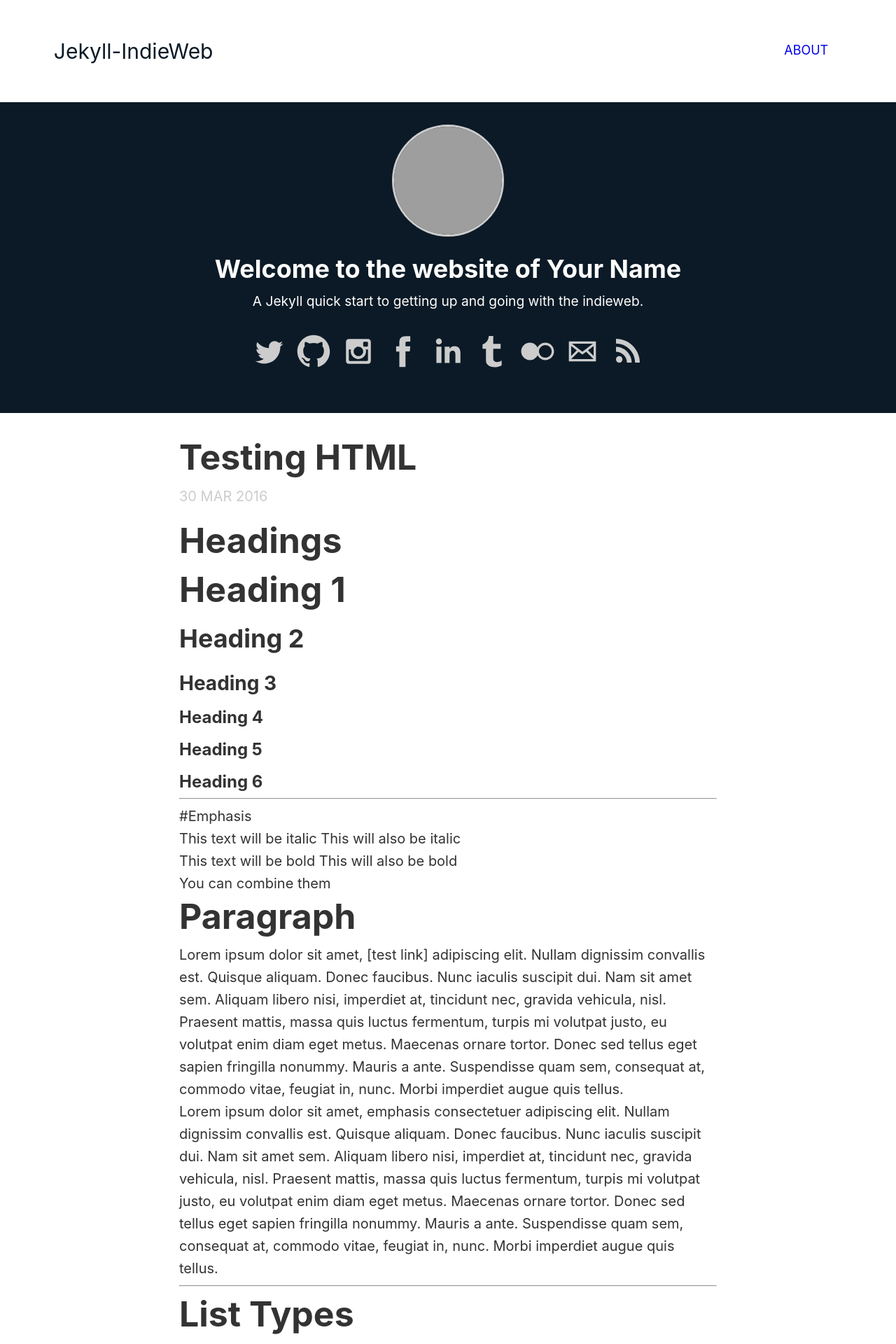
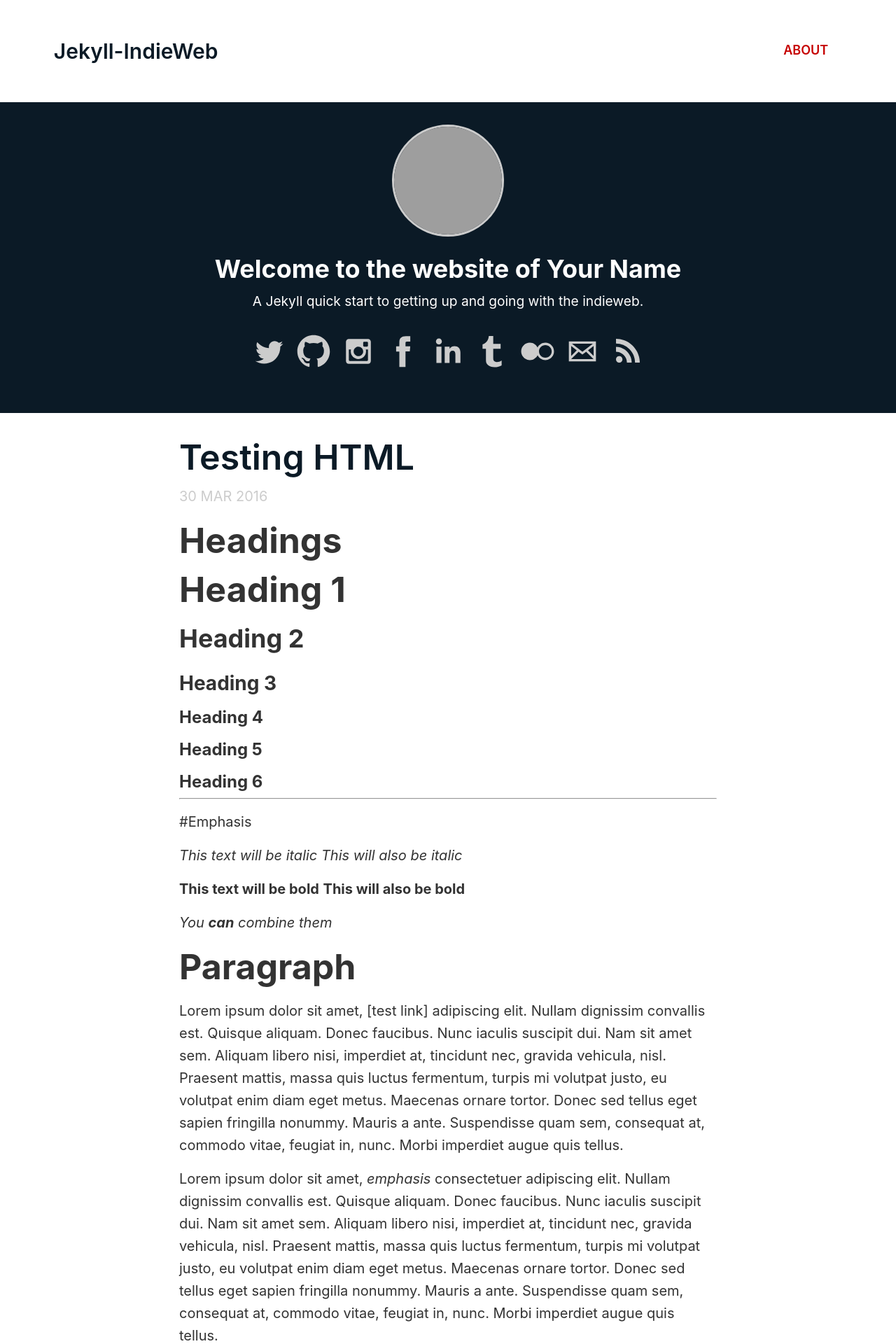
Before and after one commit to miklb/jekyll-indieweb, a Jekyll site: the page built from index.html, in a window 1280 px wide. Shown: the top 1920 px of the page at 70% size. Built offline with Jekyll 4.4.1, drawn with Linux system fonts in a browser that asks for light colours; the list of posts is cut into pages by our own code; grey boxes are pictures that could not be loaded.

Commit message:
default styles on post markup

```diff
--- a/_sass/modules/_variables.scss
+++ b/_sass/modules/_variables.scss
@@ -2,19 +2,20 @@
 $text-color: #333;
 $quiet-color: #ccc;
 $loud-color: #000;
-$heading-color: RGBA(11, 26, 38, 1);
+$white: #fff;
+$heading-color: #0b1a26;
 //Link colors
-$link-color: #d54aaf;
-$link-hover-color: saturate(#d54aaf, 20%);
-$link-visited-color: purple;
+$link-color: #c60000;
+$link-hover-color: saturate($link-color, 20%);
+$link-visited-color: #333;
 // Font weights
 $light: 100;
 $regular: 400;
 $bold: 700;
 //Font families
-$sans-serif: -apple-system, BlinkMacSystemFont, "Segoe UI", "Roboto", "Oxygen", "Ubuntu", "Cantarell", "Fira Sans", "Droid Sans", "Helvetica Neue", Arial, sans-serif !default;
-$serif: Constantia, "Lucida Bright", Lucidabright, "Lucida Serif", Lucida, "DejaVu Serif", "Bitstream Vera Serif", "Liberation Serif", Georgia, serif !default;
-$monospace: Menlo, Monaco, Consolas, "Liberation Mono", "Courier New", monospace !default;
+$sans-serif: -apple-system, BlinkMacSystemFont, 'Segoe UI', 'Roboto', 'Oxygen', 'Ubuntu', 'Cantarell', 'Fira Sans', 'Droid Sans', 'Helvetica Neu', Arial, sans-serif !default;
+$serif: Constantia, 'Lucida Bright', Lucidabright, 'Lucida Serif', Lucida, 'DejaVu Serif', 'Bitstream Vera Serif', 'Liberation Serif', Georgia, serif !default;
+$monospace: Menlo, Monaco, Consolas, 'Liberation Mono', 'Courier New', monospace !default;
 // Padding
 $padding-large: 20%;
 $padding-small: 5%;
--- a/_sass/partials/_base.scss
+++ b/_sass/partials/_base.scss
@@ -18,6 +18,97 @@ body {
   text-decoration: none;
 }
 
+a {
+  color: $link-color;
+  font-weight: 600;
+  text-decoration: none;
+
+  &:hover,
+  &:focus {
+    color: $link-hover-color;
+    text-decoration: underline;
+  }
+}
+
+// Quotes
+blockquote {
+  border-left: 5px solid $quiet-color;
+  margin: 15px 0;
+  padding: 5px 30px 5px 25px;
+
+  p {
+    color: $text-color;
+    margin-bottom: 0;
+    text-indent: -.4em;
+
+    &:before {
+      content: '\201C';
+    }
+
+    &:after {
+      content: '\201D';
+    }
+  }
+}
+
+.post {
+  ol,
+  ul {
+    margin: 1rem .5rem;
+    }
+
+  li {
+    margin-left: .5rem;
+    }
+
+  p {
+    @include font-size(20px);
+
+    margin: 1rem 0;
+
+    em {
+      font-style: italic;
+    }
+
+    strong {
+      font-weight: $bold;
+    }
+  }
+}
+
+code,
+pre {
+  font-family: $monospace;
+}
+
+code {
+  background-color: $quiet-color;
+  border-radius: 3px;
+  color: $loud-color;
+  font-size: .9rem;
+  padding: .25em .5em;
+}
+
+pre {
+  background-color: $quiet-color;
+  display: block;
+  font-size: .8rem;
+  line-height: 1.4;
+  margin-bottom: 1rem;
+  margin-top: 0;
+  padding: 1rem;
+  white-space: pre-wrap;
+  word-break: break-all;
+  word-wrap: break-word;
+
+  code {
+    background-color: transparent;
+    color: inherit;
+    font-size: 100%;
+    padding: 0;
+  }
+}
+
 // Headings
 h1,
 h2,
@@ -28,7 +119,7 @@ h6 {
   color: $text-color;
   font-weight: $bold;
   line-height: 1.25;
-  margin-bottom: 0.5rem;
+  margin-bottom: .5rem;
   text-rendering: optimizeLegibility;
 }
 
@@ -53,9 +144,14 @@ h6 {
   margin-top: 1rem;
 }
 
-.post {
-  p {
-    @include font-size(20px);
+.post-title {
+  a {
+    color: $heading-color;
+
+    &:hover {
+      color: $link-color;
+      text-decoration: none;
+    }
   }
 }
 
@@ -72,17 +168,17 @@ h6 {
 
 .h-card {
   h2 {
-    color: #fff;
+    color: $white;
     margin-left: em;
   }
 }
 
 .u-photo {
+  border: $quiet-color 3px solid;
   border-radius: 50%;
   height: 160px;
   overflow: hidden;
   width: 160px;
-  border: $quiet-color 3px solid;
 }
 
 .soc {
@@ -97,18 +193,21 @@ h6 {
     display: inline-block;
     margin: 1em;
 }
-  a, svg {
-      display: block;
+
+  a,
+  svg {
+    display: block;
   }
+
   a {
-        position: relative; // IE8
-        height: 4rem;
-        width: 4rem;
+    height: 4rem;
+    position: relative; // IE8
+    width: 4rem;
 } }
 
 svg {
-    height: 100%;
-    width: 100%;
+  height: 100%;
+  width: 100%;
 }
 
 
--- a/_sass/partials/_layout.scss
+++ b/_sass/partials/_layout.scss
@@ -45,19 +45,62 @@
   @extend %padding-regular;
   display: inline-block;
   width: 100%;
+
+  article {
+    margin-bottom: 5rem;
+  }
 }
 
 .h-card {
   @extend %padding-regular;
   background-color: $heading-color;
   background-size: cover;
-  color: #fff;
+  color: $white;
   display: inline-block;
   font-size: 1.2em;
   text-align: center;
   width: 100%;
 }
 
+
 .entry-header {
   margin-bottom: 1em;
 }
+
+// Super lightweight (HTML-wise) blog pagination. `span`s are provide for when
+// there are no more previous or next posts to show.
+
+.pagination {
+  border-top: 1px solid $quiet-color;
+  color: $quiet-color;
+  font-weight: bold;
+  margin-top: 40px;
+  overflow: hidden; // clearfix
+  text-align: center;
+
+}
+// Pagination should float when space is plentiful
+@media (min-width: 990px) {
+  .pagination {
+    margin-bottom: 60px;
+    border: 1px solid $quiet-color;
+  }
+}
+
+.pagination a,
+.pagination span {
+  float: left;
+  padding: 20px;
+  width: 50%;
+}
+
+.pagination a:first-child,
+.pagination span:first-child {
+  border-right: 1px solid $quiet-color;
+}
+
+.pagination a:hover {
+  text-decoration: none;
+  background-color: $text-color;
+  color: $quiet-color;
+}
```
